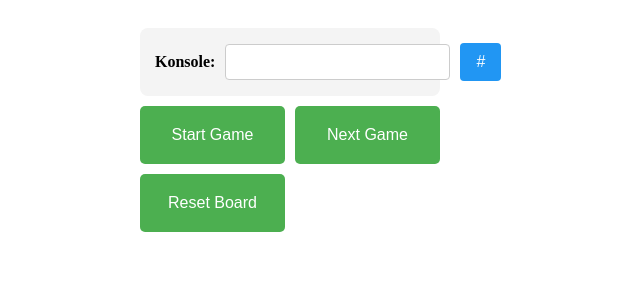
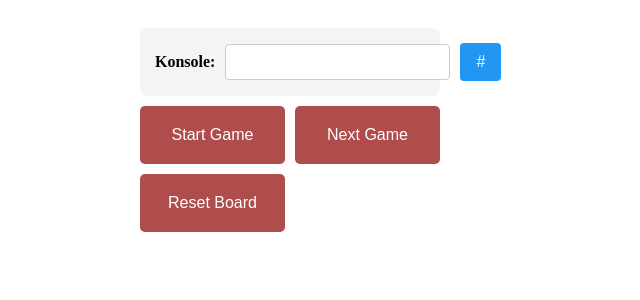
Before and after one commit to Dongalliano/AutoAutodarts, a Flask app: template templates/games.html in a window 1280 px wide. Shown: the top 300 px of the page, without its empty margins (350-990 px from the left). Run offline with Flask 3, Linux system fonts and the light colour scheme; the template is opened without the code that fills it, so the values that code supplies are empty; parts of the project's set-up code (start-up, migrations or seed data) failed here and were passed over.

Commit message:
Auto update

```diff
--- a/main.py
+++ b/main.py
@@ -1,8 +1,9 @@
 from json import dump, dumps, load, loads
-from os import getenv, makedirs, path, popen
+from os import getenv, makedirs, path, popen, execl
 from platform import system
 from socket import gethostbyname, gethostname
 from sys import exit as sys_exit
+from sys import executable, argv
 from threading import Thread
 from time import time as get_current_timestamp
 
@@ -65,17 +66,18 @@ email = ""
 password = ""
 key = ""
 
+
 def update(repo_path: str) -> bool:
     cmd_run(["git", "fetch"], cwd=repo_path, check=True)
 
     result = cmd_run(
-        ["git", "status", "-uno"],
-        cwd=repo_path,
-        capture_output=True,
-        text=True
+        ["git", "status", "-uno"], cwd=repo_path, capture_output=True, text=True
     )
     if "Your branch is behind" in result.stdout:
         cmd_run(["git", "pull"], cwd=repo_path, check=True)
+        python = executable
+        execl(python, python, *argv)
+
 
 def get_html_element(
     driver, reference, timeout=5, by=By.XPATH, multiple_elements=False
--- a/templates/css/games.css
+++ b/templates/css/games.css
@@ -9,6 +9,17 @@
 
 .grid-button {
   background-color: #4caf50;
+  border: none;
+  color: white;
+  padding: 20px;
+  font-size: 16px;
+  cursor: pointer;
+  border-radius: 5px;
+  transition: background-color 0.3s ease;
+}
+
+.grid-button-2 {
+  background-color:rgb(175, 76, 76);
   border: none;
   color: white;
   padding: 20px;
--- a/templates/games.html
+++ b/templates/games.html
@@ -27,9 +27,9 @@
         <button onclick="sendCommand()">#</button>
       </div>
 
-      <button onclick="startGame()" class="grid-button">Start Game</button>
-      <button onclick="nextGame()" class="grid-button">Next Game</button>
-      <button onclick="resetBoard()" class="grid-button">Reset Board</button>
+      <button onclick="startGame()" class="grid-button-2">Start Game</button>
+      <button onclick="nextGame()" class="grid-button-2">Next Game</button>
+      <button onclick="resetBoard()" class="grid-button-2">Reset Board</button>
     </div>
 
     <div class="grid-container" id="button-container"></div>
```
